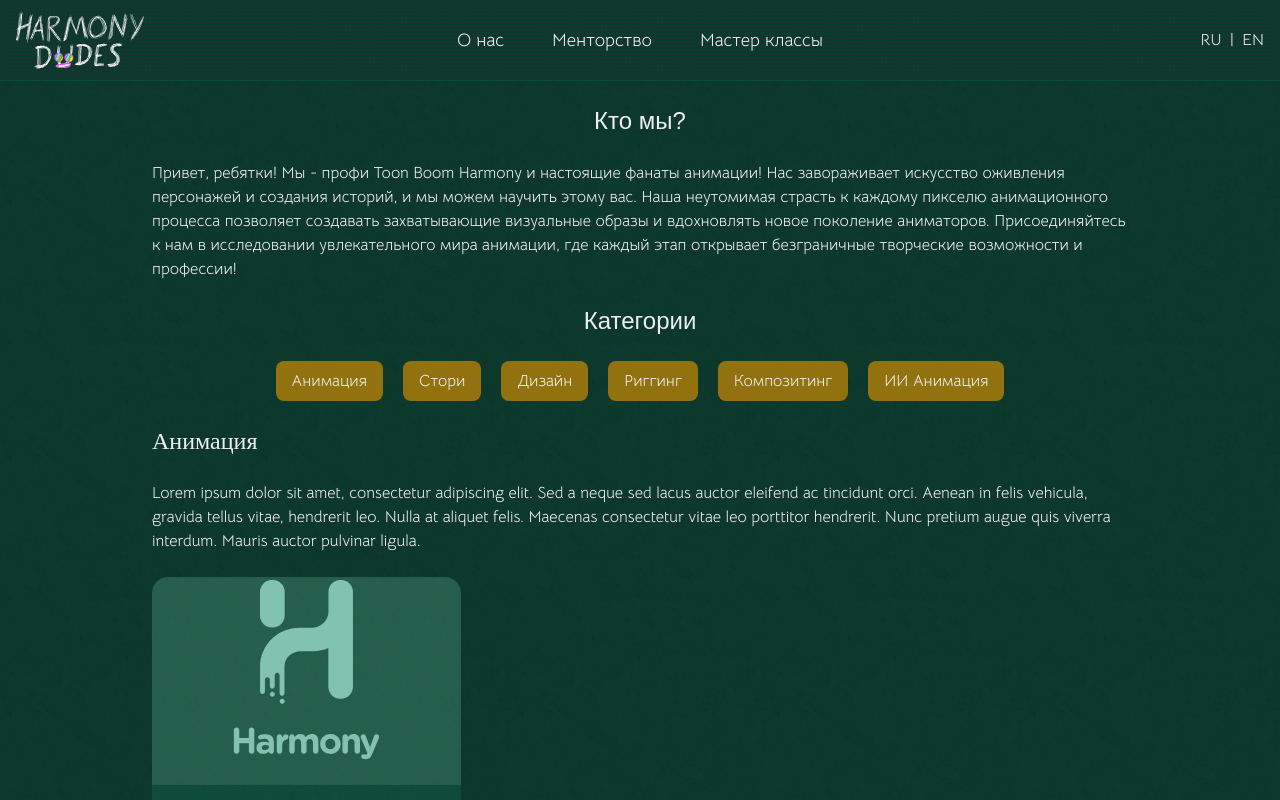
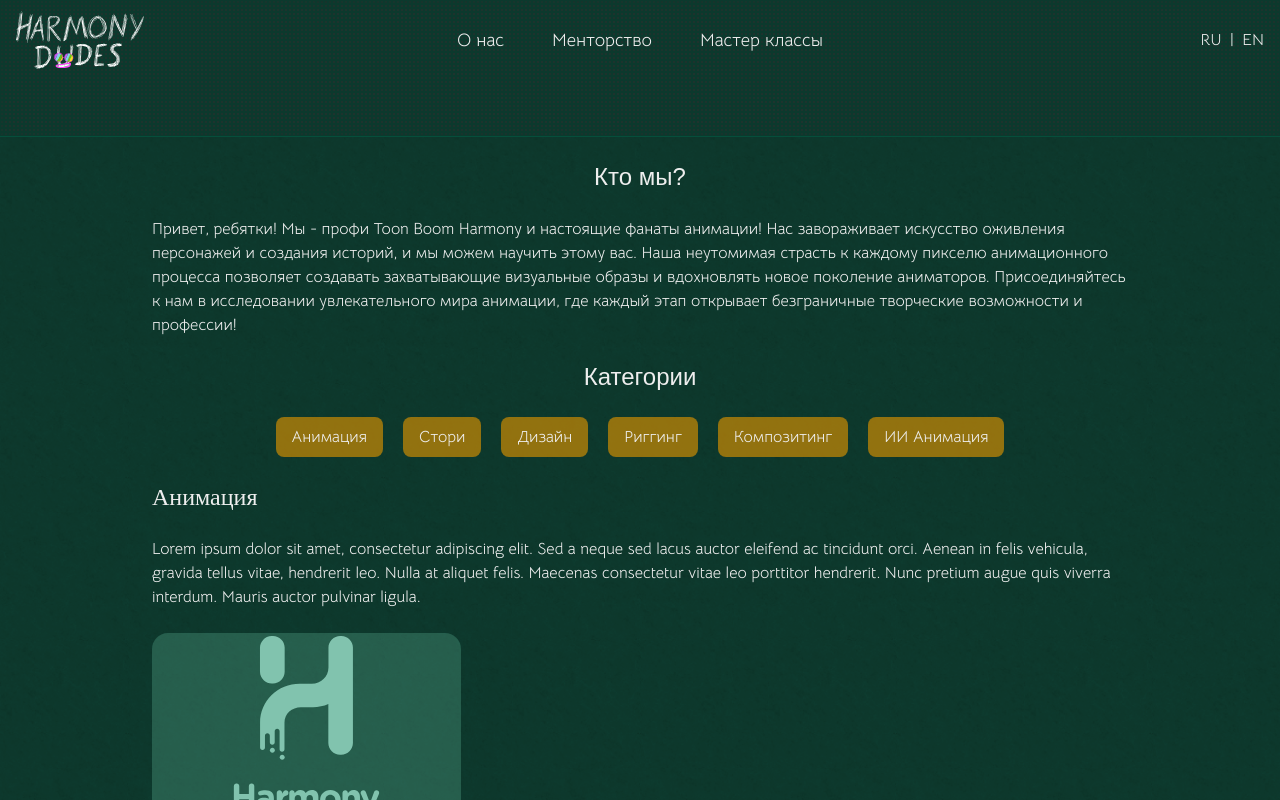
Before and after one commit to anamidev/harmony-dudes-v2, a Next.js app: page /ru in a window 1280 px wide. Shown: the top 800 px of the page. Built offline with nearby package versions, Linux system fonts and the light colour scheme.

Commit message:
0.8.0 - Added running text component

```diff
--- a/package.json
+++ b/package.json
@@ -1,6 +1,6 @@
 {
   "name": "harmony-dudes-v2-ts",
-  "version": "0.7.0",
+  "version": "0.8.0",
   "private": true,
   "scripts": {
     "dev": "next dev",
--- a/src/app/(en)/page.tsx
+++ b/src/app/(en)/page.tsx
@@ -34,7 +34,7 @@
                     className="grid grid-cols-1 gap-6"
                 >
                     <h3
-                        className="snap-start scroll-mt-24 font-['Rubik_Dirt'] text-2xl"
+                        className="snap-start scroll-mt-32 font-['Rubik_Dirt'] text-2xl"
                         id={mtshp.category}
                     >
                         {mtshp.category}
--- a/src/app/(ru)/ru/page.tsx
+++ b/src/app/(ru)/ru/page.tsx
@@ -34,7 +34,7 @@
                     className="grid grid-cols-1 gap-6"
                 >
                     <h3
-                        className="snap-start scroll-mt-24 font-['Rubik_Dirt'] text-2xl"
+                        className="snap-start scroll-mt-32 font-['Rubik_Dirt'] text-2xl"
                         id={mtshp.category}
                     >
                         {mtshp.category}
--- a/src/components/Header.tsx
+++ b/src/components/Header.tsx
@@ -6,14 +6,20 @@
 import { FiMenu, FiX } from 'react-icons/fi';
 import { useState } from 'react';
 import Language from './Language';
+import RunningText from './RunningText';
+import { ECategory } from '@/lib/data/courses';
 
 export default function Header() {
     const [isOpen, setIsOpen] = useState(false);
+    const [openCourses] = useState<{ name: string; category: ECategory }[]>([
+        { name: 'Animation Foundations', category: ECategory.animation },
+    ]);
 
     return (
         <>
             {/* desktop */}
-            <header className="sticky top-0 z-10 flex hidden border-b border-b-emerald-900 bg-header bg-[length:4px_4px] px-4 py-2 backdrop-blur-sm backdrop-saturate-50 md:flex">
+            <header className="sticky top-0 z-10 hidden overflow-hidden border-b border-b-emerald-900 bg-header bg-[length:4px_4px] px-4 py-2 backdrop-blur-sm backdrop-saturate-50 md:block">
+                <div className="flex w-full">
                     {/* Logo */}
                     <Link href={'/'}>
                         <div className="relative h-16 w-32">
@@ -57,6 +63,12 @@
                     </nav>
 
                     <Language />
+                </div>
+
+                <RunningText
+                    openCourses={openCourses}
+                    isAnimated={true}
+                />
             </header>
 
             {/* mobile */}
@@ -122,6 +134,9 @@
                                 Workshops
                             </Link>
                         </li>
+                        <li className="w-full">
+                            <RunningText openCourses={openCourses} />
+                        </li>
                     </ul>
                 </nav>
             </header>
--- a/src/components/Header_ru.tsx
+++ b/src/components/Header_ru.tsx
@@ -6,14 +6,20 @@
 import { FiMenu, FiX } from 'react-icons/fi';
 import { useState } from 'react';
 import Language from './Language';
+import RunningText_ru from './RunningText_ru';
+import { ECategory_ru } from '@/lib/data/courses';
 
 export default function Header() {
     const [isOpen, setIsOpen] = useState(false);
+    const [openCourses] = useState<{ name: string; category: ECategory_ru | ECategory_ru }[]>([
+        { name: 'Основы Анимации', category: ECategory_ru.animation },
+    ]);
 
     return (
         <>
             {/* desktop */}
-            <header className="sticky top-0 z-10 flex hidden border-b border-b-emerald-900 bg-header bg-[length:4px_4px] px-4 py-2 backdrop-blur-sm backdrop-saturate-50 md:flex">
+            <header className="sticky top-0 z-10 hidden overflow-hidden border-b border-b-emerald-900 bg-header bg-[length:4px_4px] px-4 py-2 backdrop-blur-sm backdrop-saturate-50 md:block">
+                <div className="flex w-full">
                     {/* Logo */}
                     <Link href={'/ru'}>
                         <div className="relative h-16 w-32">
@@ -57,6 +63,12 @@
                     </nav>
 
                     <Language />
+                </div>
+
+                <RunningText_ru
+                    openCourses={openCourses}
+                    isAnimated={true}
+                />
             </header>
 
             {/* mobile */}
@@ -122,6 +134,9 @@
                                 Мастер классы
                             </Link>
                         </li>
+                        <li className="w-full">
+                            <RunningText_ru openCourses={openCourses} />
+                        </li>
                     </ul>
                 </nav>
             </header>
--- /dev/null
+++ b/src/components/RunningText.tsx
@@ -0,0 +1,36 @@
+import { ECategory, ECategory_ru } from '@/lib/data/courses';
+import Link from 'next/link';
+
+export default function RunningText({
+    openCourses,
+    isAnimated = false,
+}: {
+    openCourses: {
+        name: string;
+        category: ECategory | ECategory_ru;
+    }[];
+    isAnimated?: boolean;
+}) {
+    return (
+        <div
+            className={`flex items-center gap-2 whitespace-nowrap py-2 ${
+                isAnimated ? 'text-animation flex-nowrap' : 'flex-wrap'
+            }`}
+        >
+            <span className="uppercase">Open courses: </span>
+            {openCourses.length !== 0 ? (
+                openCourses.map((course) => (
+                    <Link
+                        key={course.name}
+                        href={'/#' + course.category}
+                        className="button-sm-orange"
+                    >
+                        {course.name}
+                    </Link>
+                ))
+            ) : (
+                <span>to be announed!</span>
+            )}
+        </div>
+    );
+}
--- /dev/null
+++ b/src/components/RunningText_ru.tsx
@@ -0,0 +1,36 @@
+import { ECategory, ECategory_ru } from '@/lib/data/courses';
+import Link from 'next/link';
+
+export default function RunningText_ru({
+    openCourses,
+    isAnimated = false,
+}: {
+    openCourses: {
+        name: string;
+        category: ECategory | ECategory_ru;
+    }[];
+    isAnimated?: boolean;
+}) {
+    return (
+        <div
+            className={`flex items-center gap-2 whitespace-nowrap py-2 ${
+                isAnimated ? 'text-animation flex-nowrap' : 'flex-wrap'
+            }`}
+        >
+            <span className="uppercase">Идет набор: </span>
+            {openCourses.length !== 0 ? (
+                openCourses.map((course) => (
+                    <Link
+                        key={course.name}
+                        href={'/ru#' + course.category}
+                        className="button-sm-orange"
+                    >
+                        {course.name}
+                    </Link>
+                ))
+            ) : (
+                <span>скоро будет объявлено!</span>
+            )}
+        </div>
+    );
+}
```
Also changed, not shown: src/app/globals.css. Lines whose indentation alone changed are shown as unchanged.
